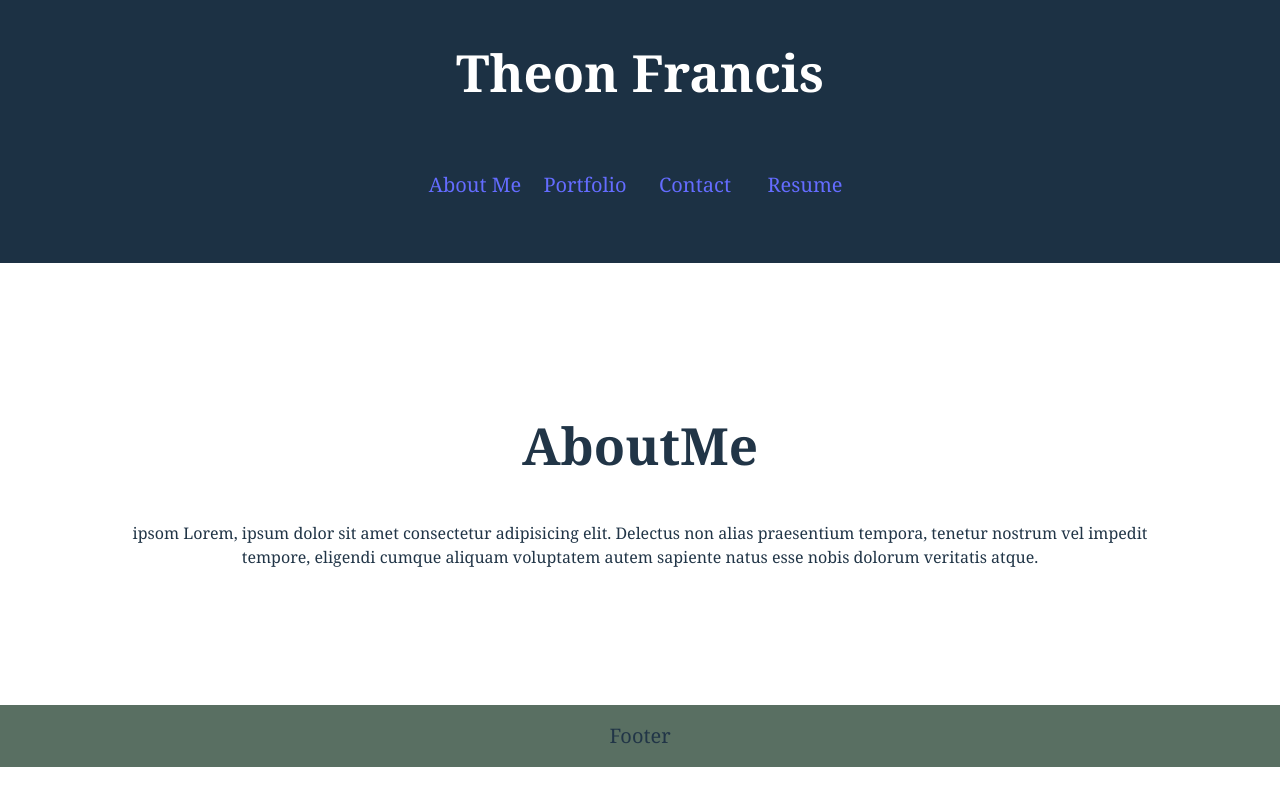
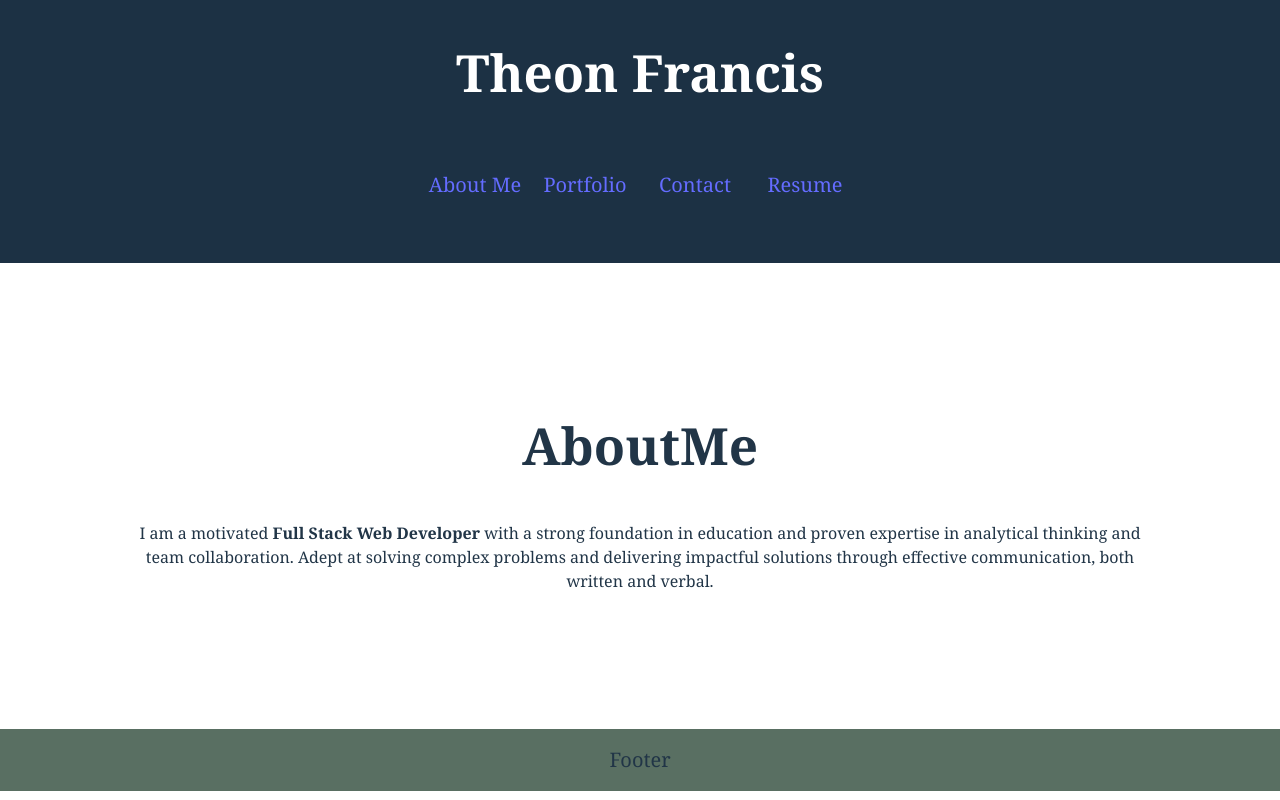
Before and after one commit to Theon87/portfolio-of-work-samples, a React (Vite) app: page / in a window 1280 px wide. Built offline with nearby package versions, Linux system fonts and the light colour scheme.

Commit message:
updated the body of the about me section

```diff
--- a/src/components/pages/AboutMe.jsx
+++ b/src/components/pages/AboutMe.jsx
@@ -5,9 +5,7 @@ const AboutMe = () => {
     <div className='about-me'>
         <h1>AboutMe</h1>
         <p>
-            ipsom Lorem, ipsum dolor sit amet consectetur adipisicing elit.
-            Delectus non alias praesentium tempora, tenetur nostrum vel impedit tempore,
-            eligendi cumque aliquam voluptatem autem sapiente natus esse nobis dolorum veritatis atque.
+          I am a motivated <b>Full Stack Web Developer</b> with a strong foundation in education and proven expertise in analytical thinking and team collaboration. Adept at solving complex problems and delivering impactful solutions through effective communication, both written and verbal.
         </p>
     </div>
   )
```
